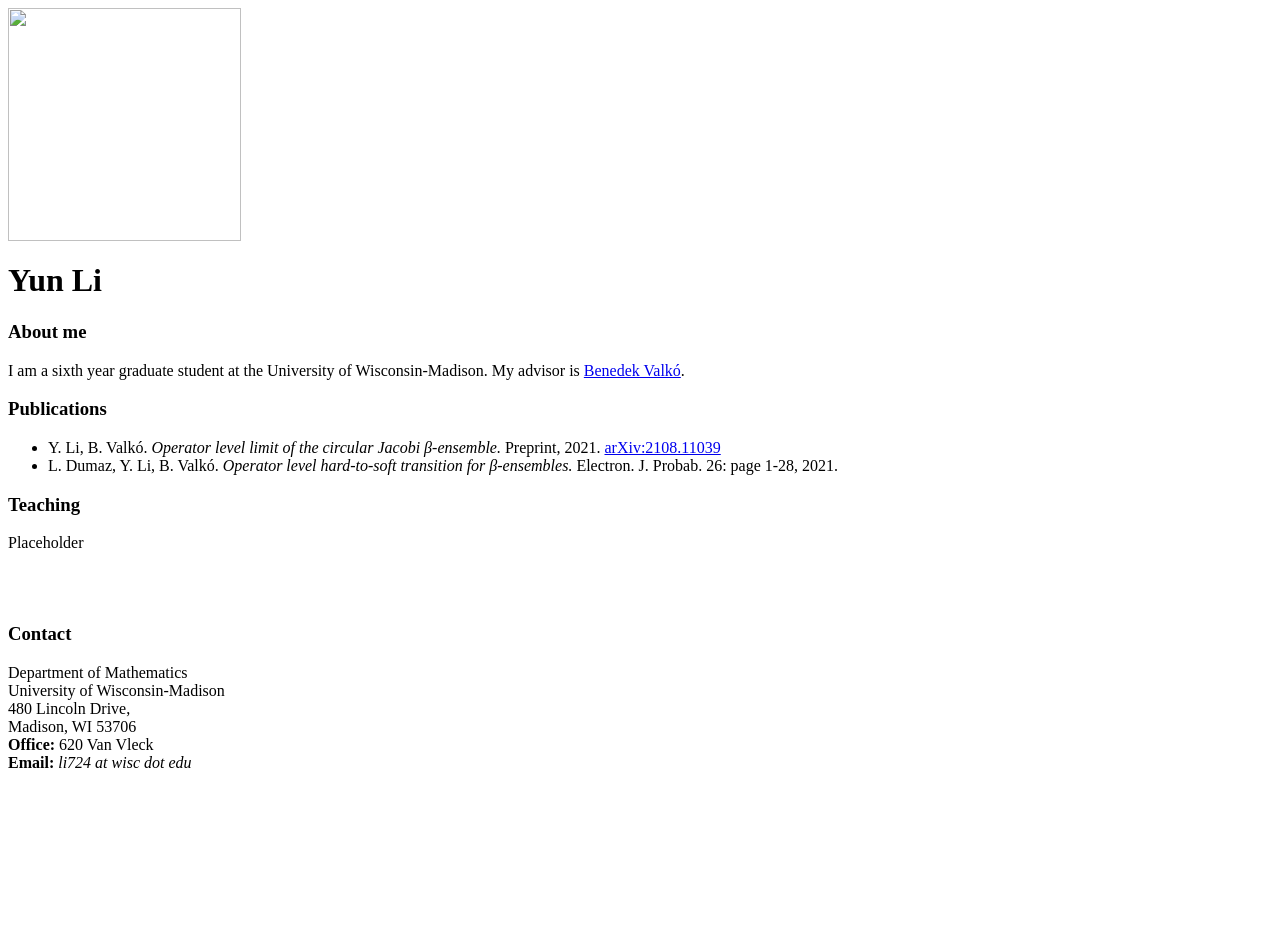
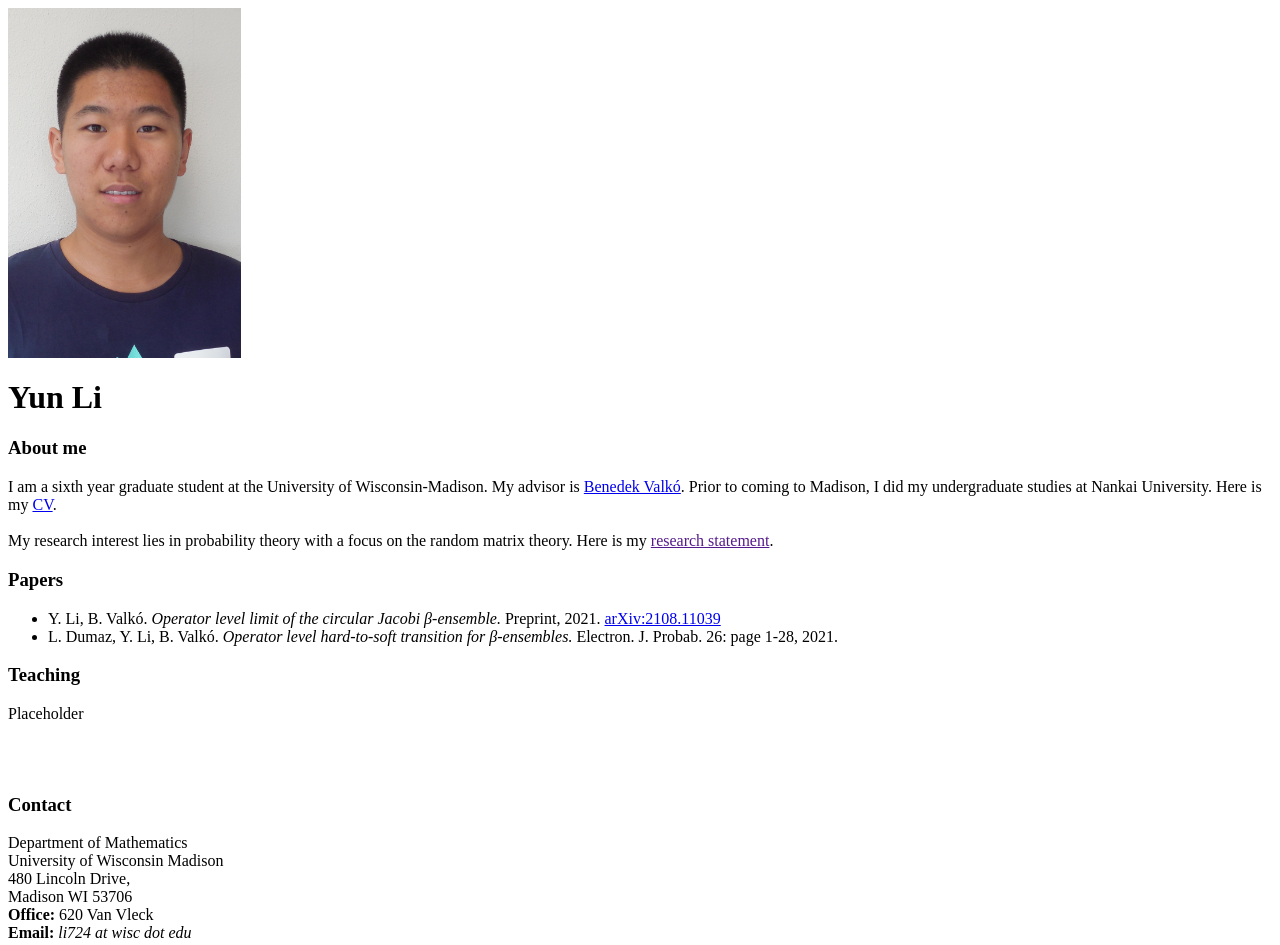
Before and after one commit to liyun-math/liyun-math.github.io, a plain HTML site: page index.html in a window 1280 px wide. Before the commit the page ends 800 px from the top, so only its background shows below. Drawn offline with Linux system fonts and the light colour scheme.

Commit message:
Update index.html

```diff
--- a/index.html
+++ b/index.html
@@ -4,32 +4,39 @@
         <title>Yun Li</title>
     </head>
     <body>
-        <img src = "images.png" WIDTH="233" BORDER="0">
+        <img src = "li724.jpeg" WIDTH="233" BORDER="0">
         <h1>Yun Li</h1>
+
         <h3>About me</h3>
-        I am a sixth year graduate student at the University of Wisconsin-Madison. My advisor is <a href="https://people.math.wisc.edu/~valko/">Benedek Valkó</a>.
+            I am a sixth year graduate student at the University of Wisconsin-Madison. My advisor is <a href="https://people.math.wisc.edu/~valko/">Benedek Valkó</a>. Prior to coming to Madison, I did my undergraduate studies at Nankai University.
+            Here is my <a href="Yun_CV.pdf">CV</a>.
             <br>
-        <!-- My research interest is probability theory. -->
-        <!-- <br> -->
-        <!-- <b>I am on the job market this year (graduating in xxx).</b>  Here is my <a href="#">CV</a>. -->
-<!--
             <br>
-    <br> -->
-    <h3>Publications</h3>
+            My research interest lies in probability theory with a focus on the random matrix theory. Here is my <a href="">research statement</a>.
+            <br>
+
+        <h3>Papers</h3>
             <ul>
                 <li> Y. Li, B. Valkó. <em> Operator level limit of the circular Jacobi &beta;-ensemble.</em> Preprint, 2021. <a href="https://arxiv.org/abs/2108.11039">arXiv:2108.11039</a> </li>
-        <li> L. Dumaz, Y. Li, B. Valkó. <em> Operator level hard-to-soft transition for β-ensembles. </em> Electron. J. Probab. 26: page 1-28, 2021. </li>
+                <li> L. Dumaz, Y. Li, B. Valkó. <em> Operator level hard-to-soft transition for &beta;-ensembles. </em> Electron. J. Probab. 26: page 1-28, 2021. </li>
             </ul>
+
         <h3>Teaching</h3>
             <p>Placeholder</p>
             <br>
             <br>
+
         <h3>Contact</h3>
-    <p>Department of Mathematics <br>
-        University of Wisconsin-Madison <br>
-        480 Lincoln Drive,<br>
-        Madison, WI 53706<strong><br>
-          Office: </strong>620 Van Vleck<br>
+            <p> Department of Mathematics
+                <br>
+                University of Wisconsin Madison
+                <br>
+                480 Lincoln Drive,
+                <br>
+                Madison WI 53706
+                <br>
+                <strong>Office: </strong>620 Van Vleck
+                <br>
                 <strong>Email:</strong> <em>li724 at wisc dot edu</em><i><br>
             </p>
     </body>
```
Lines whose indentation alone changed are shown as unchanged.
